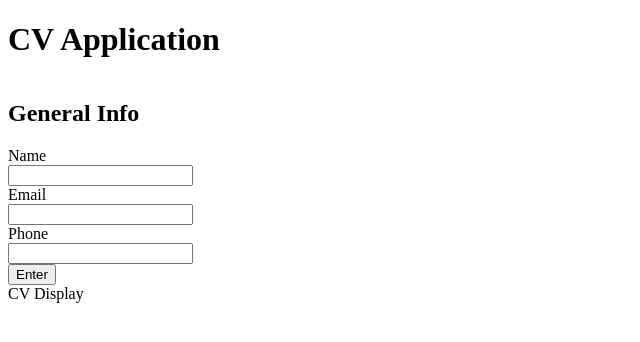
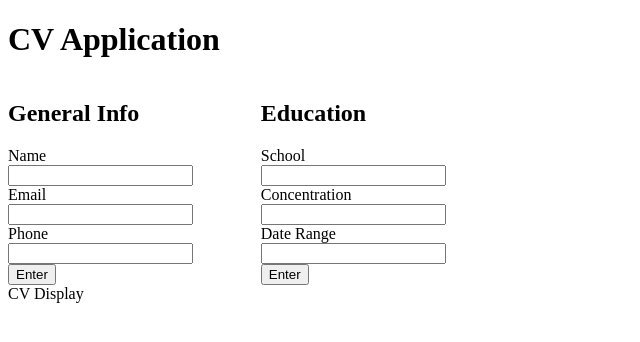
Before and after one commit to SeanRMcC/odin-cv-project, a React (Create React App) app: page / in a window 1280 px wide. Shown: the top 342 px of the page, without its empty margins (0-640 px from the left). Built offline with nearby package versions, Linux system fonts and the light colour scheme.

Commit message:
Create basic education form & add grid style encapsulating forms

```diff
--- /dev/null
+++ b/src/components/EducationalInfo.js
@@ -0,0 +1,25 @@
+import React, {Component} from "react";
+import "./../styles/App.css";
+
+class EducationalInfo extends Component{
+    constructor(props){
+        super(props);
+    }
+
+    render(){
+        return (
+            <div className="form">
+                <h2>Education</h2>
+                <label htmlFor="school">School</label>
+                <input type="text" id="school" name="school"/>
+                <label htmlFor="concentration">Concentration</label>
+                <input type="text" id="concentration" name="concentration"/>
+                <label htmlFor="date">Date Range</label>
+                <input type="text" id="date" name="date"/>
+                <button>Enter</button>
+            </div>
+        );
+    }
+}
+
+export default EducationalInfo;
--- a/src/components/InputArea.js
+++ b/src/components/InputArea.js
@@ -1,5 +1,6 @@
 import React, {Component} from "react";
 import GeneralInfo from "./GeneralInfo.js";
+import EducationalInfo from "./EducationalInfo.js";
 import "./../styles/App.css";
 
 class InputArea extends Component{
@@ -9,8 +10,9 @@ class InputArea extends Component{
 
     render(){
         return (
-            <div>
+            <div className="forms">
                 <GeneralInfo />
+                <EducationalInfo />
             </div>
         );
     }
--- a/src/styles/App.css
+++ b/src/styles/App.css
@@ -3,3 +3,8 @@
     flex-direction: column;
     align-items: flex-start;
 }
+
+.forms{
+    display: grid;
+    grid-template-columns: repeat(5, 1fr);
+}
```
